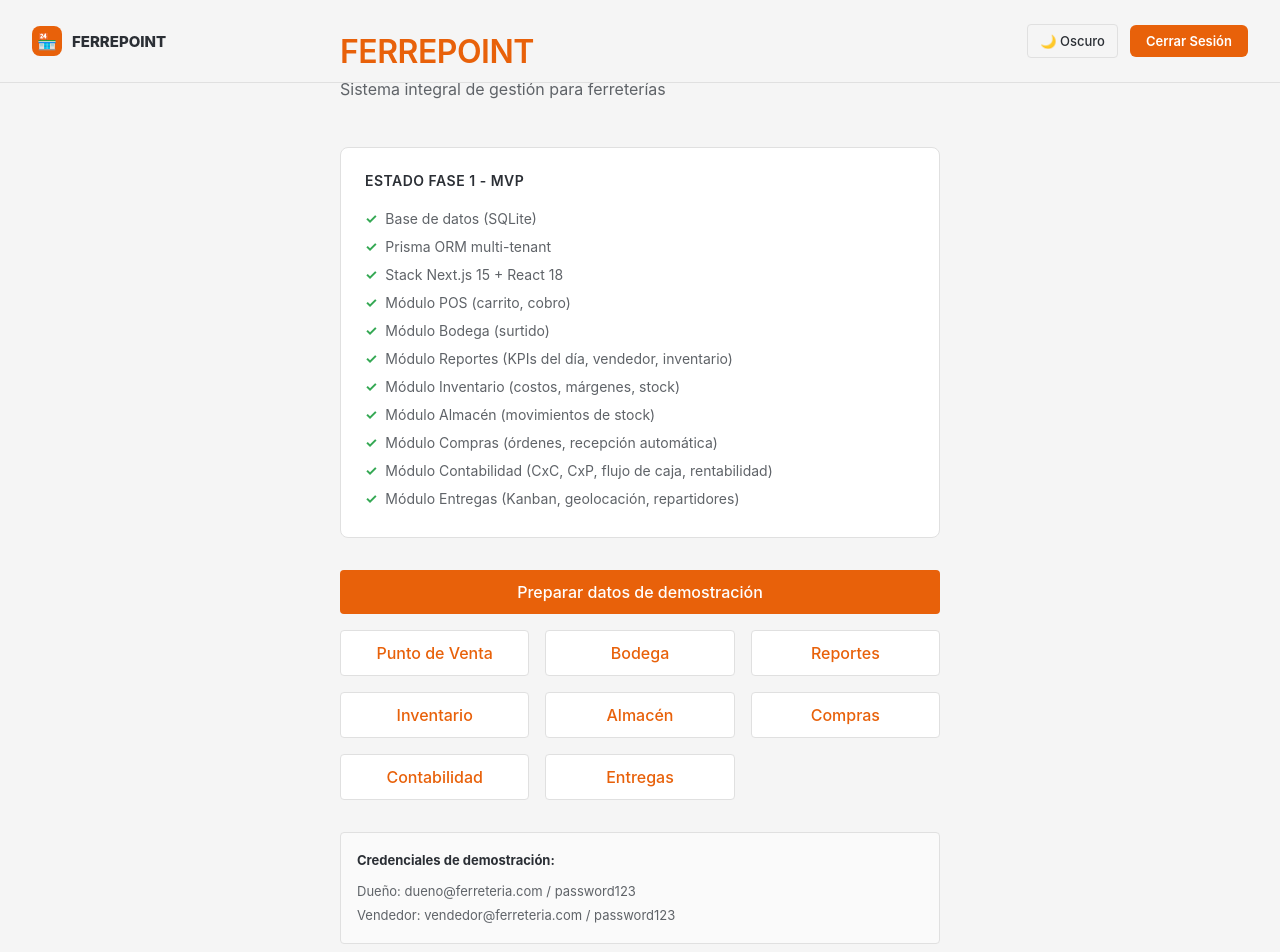
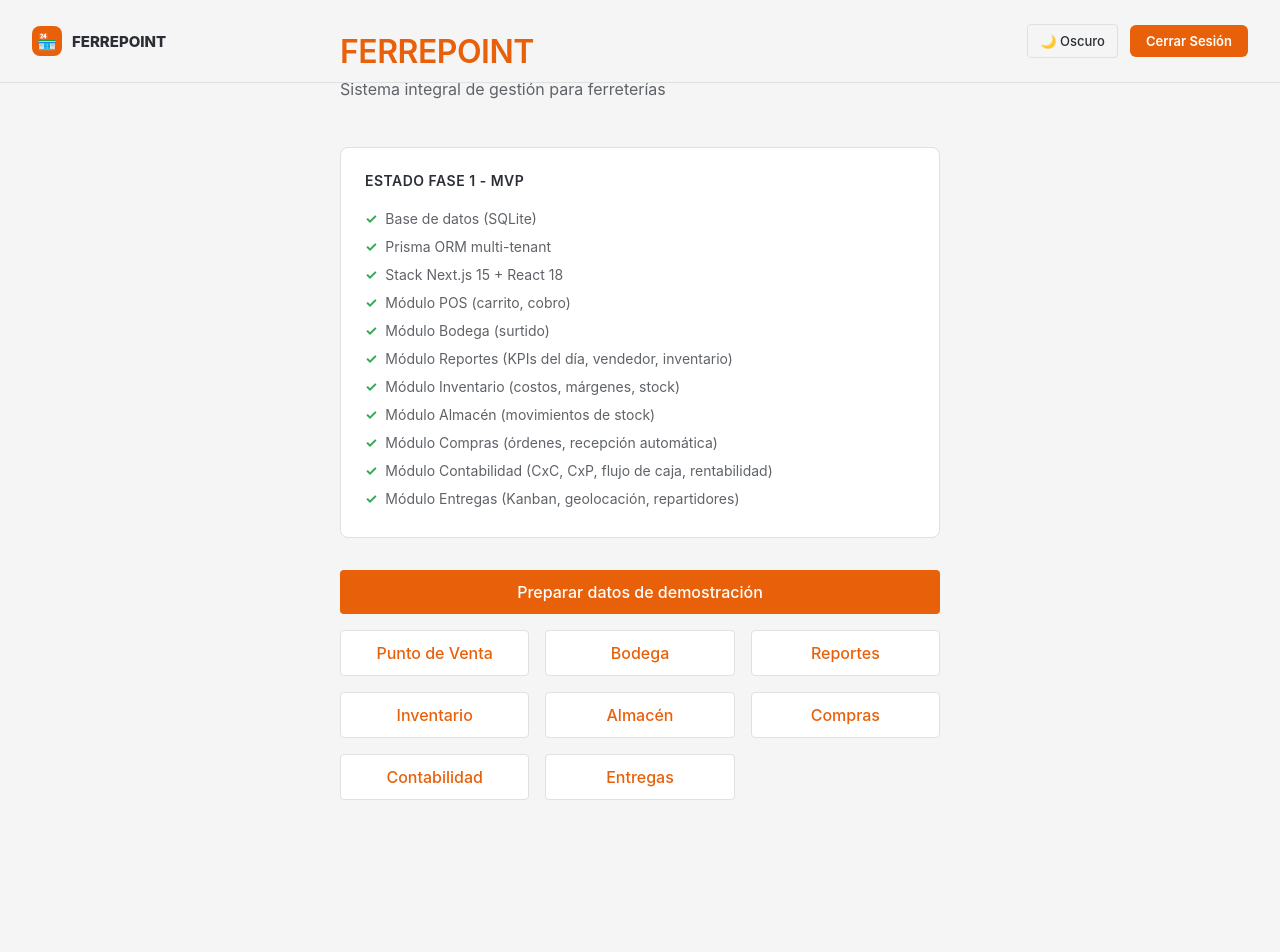
Before and after one commit to difusionculturaluaaan-ops/FERREPOINT, a Next.js app: page / in a window 1280 px wide. Shown: the top 952 px of the page. After the commit the page ends 864 px from the top, so only its background shows below. Built offline with nearby package versions, Linux system fonts and the light colour scheme.

Commit message:
style: remove demo credentials box from dashboard page

```diff
--- a/src/app/page.tsx
+++ b/src/app/page.tsx
@@ -469,23 +469,6 @@ export default function Home() {
             </a>
           </div>
         )}
-
-        {/* Credentials */}
-        <div style={{
-          background: 'var(--bg-tertiary)',
-          border: `1px solid var(--border-color)`,
-          borderRadius: '4px',
-          padding: '1rem',
-          fontSize: '13px',
-          color: 'var(--text-secondary)',
-          lineHeight: '1.8'
-        }}>
-          <strong style={{ color: 'var(--text-primary)', display: 'block', marginBottom: '0.5rem' }}>
-            Credenciales de demostración:
-          </strong>
-          Dueño: dueno@ferreteria.com / password123<br />
-          Vendedor: vendedor@ferreteria.com / password123
-        </div>
       </div>
     </main>
   )
```
